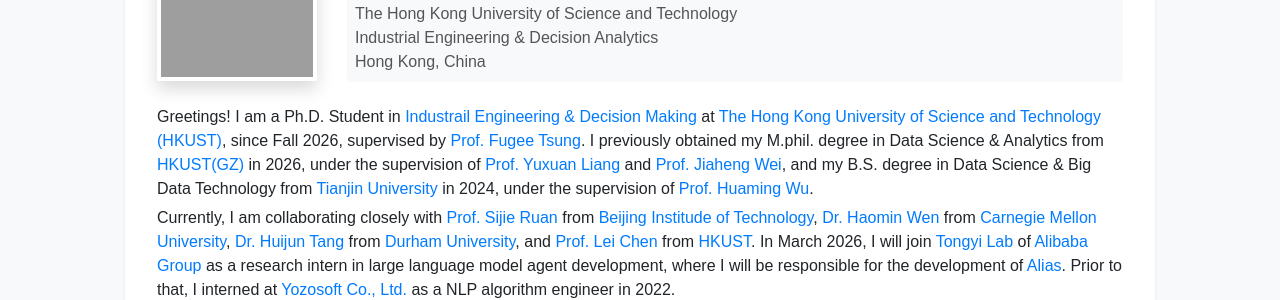
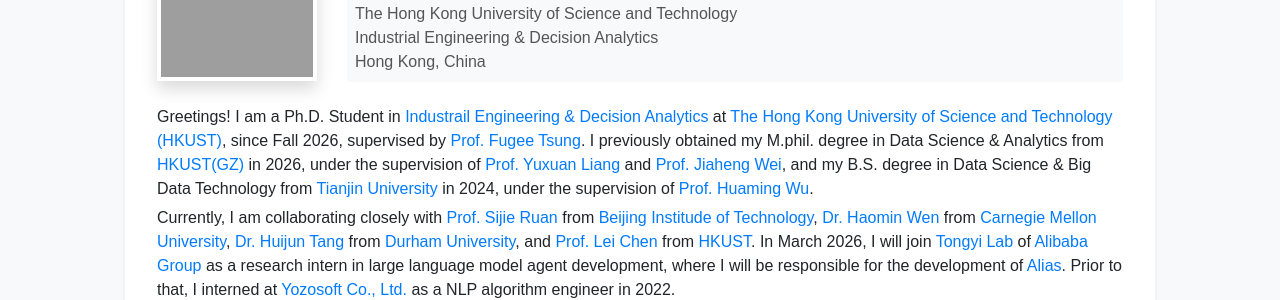
Before and after one commit to thunderlrr/songxinlei.github.io, a Jekyll site: the page built from index.html, in a window 1280 px wide and 900 px high. Shown: the part 175-475 px from the top of the window. Built offline with Jekyll 4.4.1, drawn with Linux system fonts in a browser that asks for light colours; a style sheet for code colours, icons or effects is not loaded; grey boxes are pictures that could not be loaded.

Commit message:
Fix short bio details in profile.yml
Updated short bio to reflect correct program name and internship details.

```diff
--- a/_data/profile.yml
+++ b/_data/profile.yml
@@ -21,7 +21,7 @@
 
 short_bio: >-
   <p style="margin-bottom: 5px;">
-    Greetings! I am a Ph.D. Student in <a href="https://ieda.ust.hk/eng/index.php" target="_blank">Industrail Engineering & Decision Making</a> at <a href="https://hkust.edu.hk/" target="_blank">The Hong Kong University of Science and Technology (HKUST)</a>, since Fall 2026, supervised by <a href="https://www.ieda.ust.hk/dfaculty/tsung/" target="_blank">Prof. Fugee Tsung</a>. I previously obtained my M.phil. degree in Data Science & Analytics from  <a href="https://www.hkust-gz.edu.cn/zh/" target="_blank">HKUST(GZ)</a> in 2026, under the supervision of <a href="https://yuxuanliang.com/" target="_blank">Prof. Yuxuan Liang</a> and <a href="https://sites.google.com/ucsc.edu/jiahengwei" target="_blank">Prof. Jiaheng Wei</a>, and my B.S. degree in Data Science & Big Data Technology from <a href="https://www.tju.edu.cn/" target="_blank">Tianjin University</a> in 2024, under the supervision of <a href="https://cam.tju.edu.cn/homepage/wuhuaming/" target="_blank">Prof. Huaming Wu</a>.
+    Greetings! I am a Ph.D. Student in <a href="https://ieda.ust.hk/eng/index.php" target="_blank">Industrail Engineering & Decision Analytics</a> at <a href="https://hkust.edu.hk/" target="_blank">The Hong Kong University of Science and Technology (HKUST)</a>, since Fall 2026, supervised by <a href="https://www.ieda.ust.hk/dfaculty/tsung/" target="_blank">Prof. Fugee Tsung</a>. I previously obtained my M.phil. degree in Data Science & Analytics from  <a href="https://www.hkust-gz.edu.cn/zh/" target="_blank">HKUST(GZ)</a> in 2026, under the supervision of <a href="https://yuxuanliang.com/" target="_blank">Prof. Yuxuan Liang</a> and <a href="https://sites.google.com/ucsc.edu/jiahengwei" target="_blank">Prof. Jiaheng Wei</a>, and my B.S. degree in Data Science & Big Data Technology from <a href="https://www.tju.edu.cn/" target="_blank">Tianjin University</a> in 2024, under the supervision of <a href="https://cam.tju.edu.cn/homepage/wuhuaming/" target="_blank">Prof. Huaming Wu</a>.
   </p>
   <p style="margin-bottom: 5px;">
     Currently, I am collaborating closely with <a href="http://www.sjruan.me/" target="_blank">Prof. Sijie Ruan</a> from <a href="https://www.bit.edu.cn/" target="_blank">Beijing Institude of Technology</a>, <a href="https://wenhaomin.github.io/" target="_blank">Dr. Haomin Wen</a> from <a href="https://www.cmu.edu/" target="_blank">Carnegie Mellon University</a>, <a href="https://www.durham.ac.uk/staff/huijun-tang/" target="_blank">Dr. Huijun Tang</a> from <a href="https://www.durham.ac.uk/" target="_blank">Durham University</a>, and <a href="https://cse.hkust.edu.hk/~leichen/" target="_blank">Prof. Lei Chen</a> from <a href="https://hkust.edu.hk/" target="_blank">HKUST</a>. In March 2026, I will join <a href="https://careers-tongyi.alibaba.com/?lang=zh" target="_blank">Tongyi Lab</a> of <a href="https://www.alibaba.com/" target="_blank">Alibaba Group</a> as a research intern in large language model agent development, where I will be responsible for the development of <a href="https://github.com/agentscope-ai/agentscope-samples/tree/main/alias" target="_blank">Alias</a>. Prior to that, I interned at <a href="https://www.yozosoft.com/" target="_blank">Yozosoft Co., Ltd.</a> as a NLP algorithm engineer in 2022.
```
